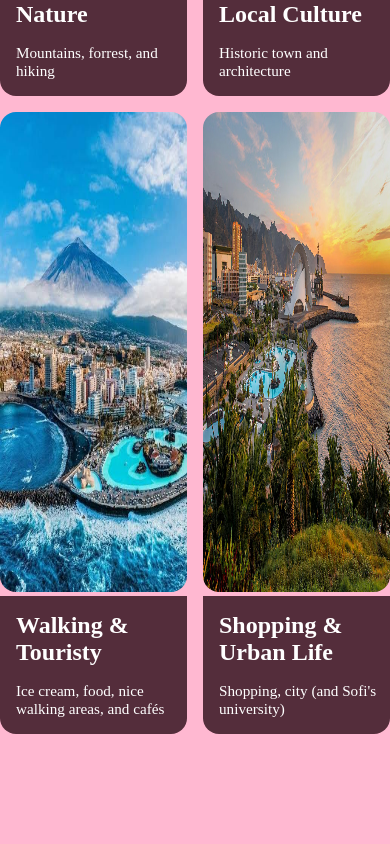
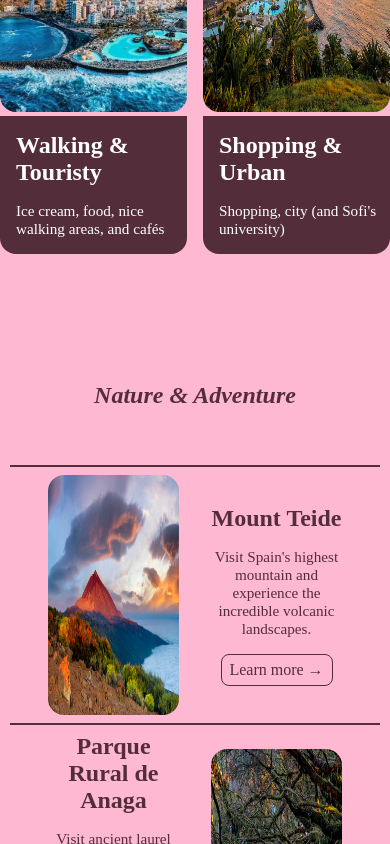
Before and after one commit to masonyoung314/WeddingWebsite, a React (Vite) app in the folder MasonAndSofia/: page /travel in a window 390 px wide. Shown: the part 7240-8084 px from the top of the page. Built offline with nearby package versions, Linux system fonts and the light colour scheme; no server answers.

Commit message:
Fix sizing for mobile on Travel Tips

```diff
--- a/MasonAndSofia/frontend/src/pages/Registry.tsx
+++ b/MasonAndSofia/frontend/src/pages/Registry.tsx
@@ -16,7 +16,7 @@ function Registry({}: Props) {
       <div className={styles.registryPage}>
         <NavBar />
         <div className={styles.registryBelowNav}>
-          <h1>Registry</h1>
+          <h1 style={{color: "#542D3B"}}>Registry</h1>
           <div className={styles.registryCards}>
             <AmazonCards amazonLink='https://amzn.to/4r7y4vh' picture={sheets} />
             <AmazonCards amazonLink='https://amzn.to/4ypwxTB' picture={oven} />
@@ -25,7 +25,7 @@ function Registry({}: Props) {
             <AmazonCards amazonLink='https://link.amazon/B07wKcUQi' picture={airFryer} />
             <AmazonCards amazonLink='https://link.amazon/B0gEDeUcs' picture={blender} />
           </div>
-          <div className={styles.footer}>As an Amazon Affiliate, I earn from qualifying purchases.</div>
+          <div className={styles.footer} style={{color: "#542D3B"}}>As an Amazon Affiliate, I earn from qualifying purchases.</div>
         </div>
       </div>
     </>
--- a/MasonAndSofia/frontend/src/pages/TravelTips.tsx
+++ b/MasonAndSofia/frontend/src/pages/TravelTips.tsx
@@ -136,7 +136,7 @@ const TravelTips = () => {
                             <img src={shopping} className={styles.gridImg} />
                         </a>
                         <div className={styles.gridExtraInfo}>
-                            <h2 className={styles.extraInfoTitle}>Shopping & Urban Life</h2>
+                            <h2 className={styles.extraInfoTitle}>Shopping & Urban</h2>
                             <p>Shopping, city (and Sofi's university)</p>
                         </div>
                     </div>
--- a/MasonAndSofia/frontend/src/styles/TravelPlacesTiles.module.css
+++ b/MasonAndSofia/frontend/src/styles/TravelPlacesTiles.module.css
@@ -4,6 +4,7 @@
     grid-template-columns: repeat(2, 1fr);
     align-items: center;
     width: 100%;
+    gap: 2rem;
     padding-left: 3rem;
     padding-right: 3rem;
 }
@@ -32,3 +33,9 @@
     height: 2px;
     background-color: #542D3B;
 }
+
+@media (max-width: 780px) {
+    .subSectionImg {
+        height: 15rem;
+    }
+}
--- a/MasonAndSofia/frontend/src/styles/TravelTips.module.css
+++ b/MasonAndSofia/frontend/src/styles/TravelTips.module.css
@@ -109,6 +109,12 @@
 }
 
 
+@media (max-width: 780px) {
+    .gridImg {
+        height: 15rem;
+    }
+}
+
 
 p {
     font-family: 'Cormorant', serif;
```
